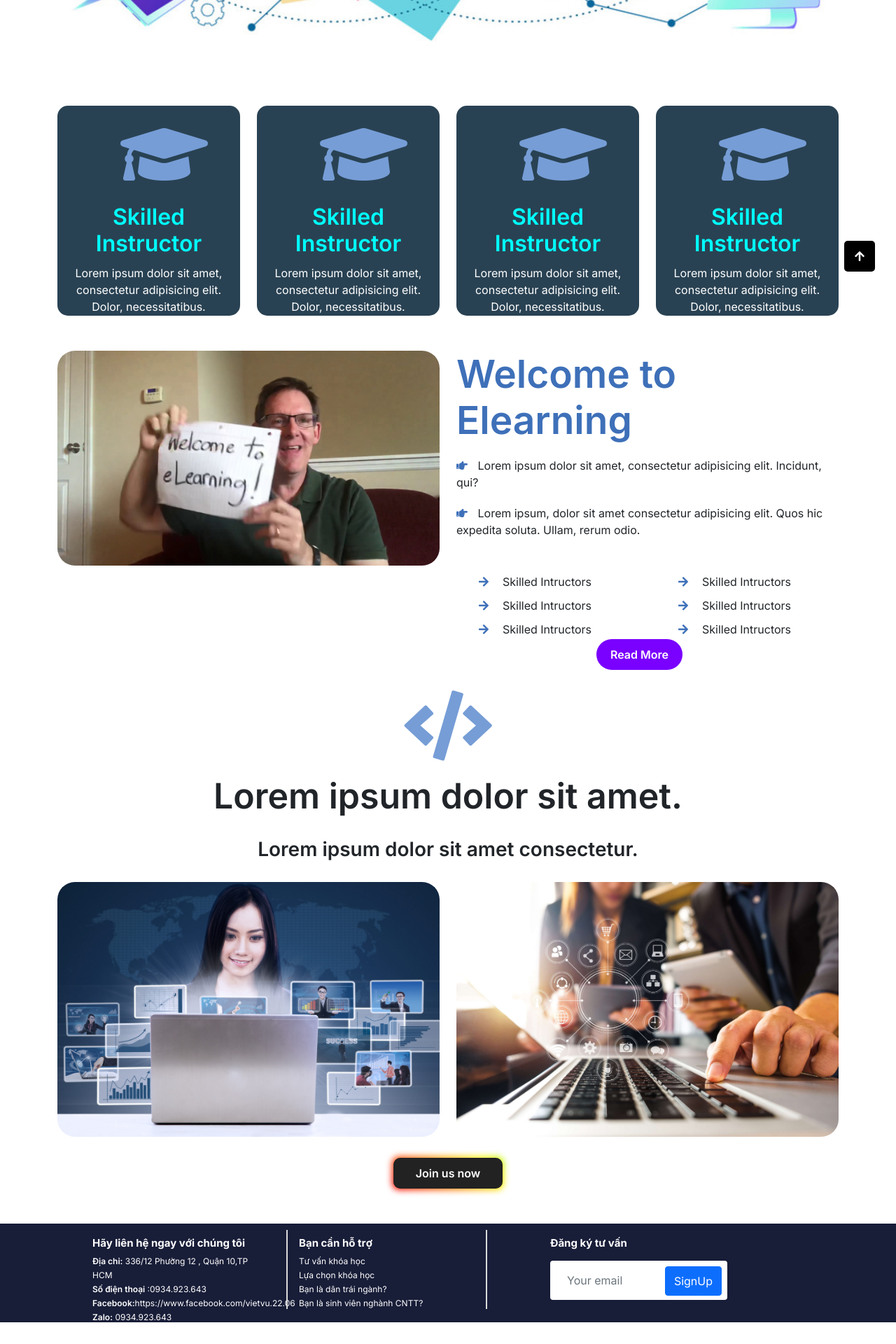
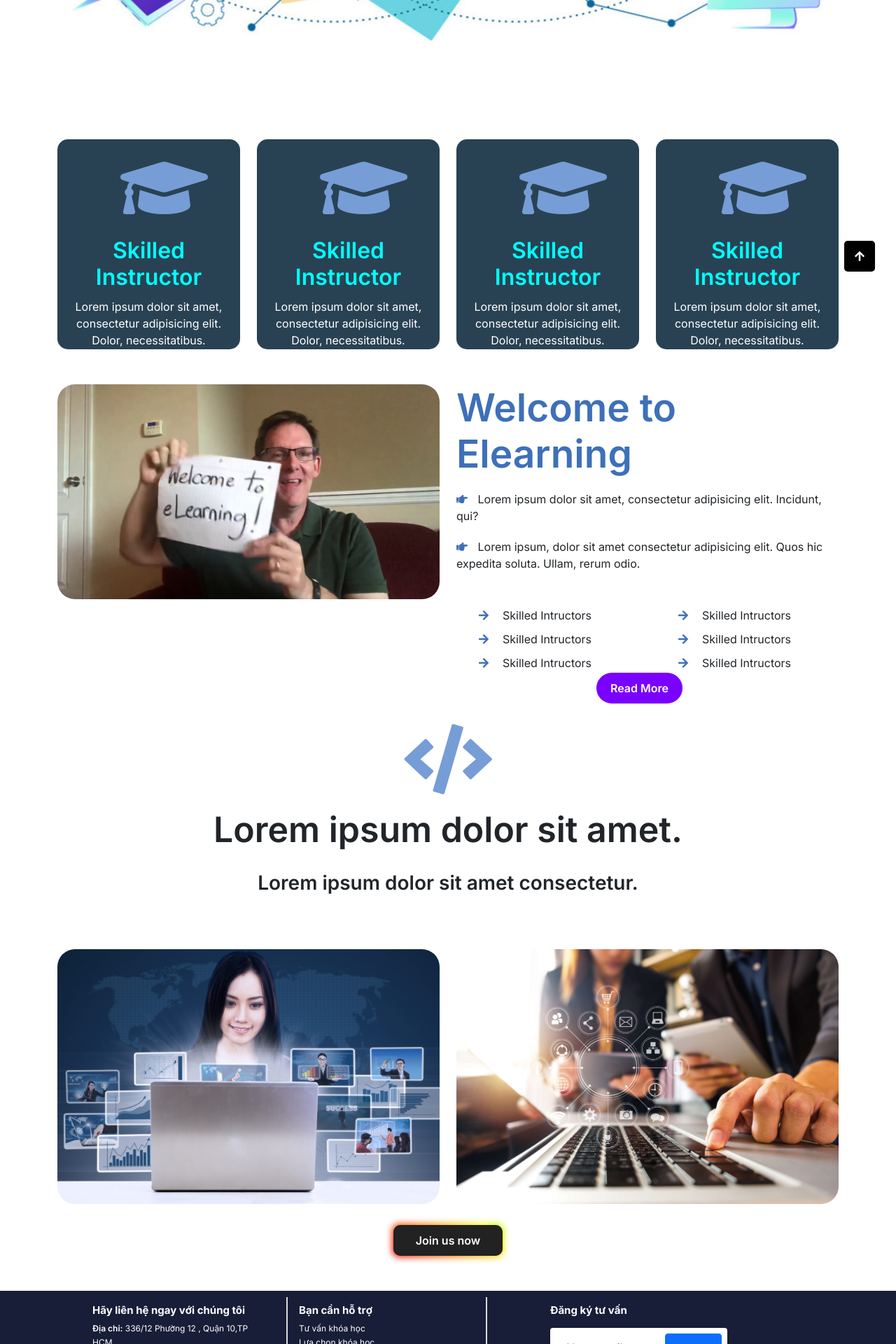
Before and after one commit to VuNguyenViet/DuAnCuoiKhoa, a React (Create React App) app: page /about in a window 1280 px wide. Shown: the part 382-2302 px from the top of the page at 70% size. Before the commit the page ends 2272 px from the top, so only its background shows below. Built offline with nearby package versions, Linux system fonts and the light colour scheme; no server answers.

Commit message:
SonNguyen1 res

```diff
--- a/src/components/Footer.tsx
+++ b/src/components/Footer.tsx
@@ -12,7 +12,7 @@ export default function Footer({ }: Props) {
       <div className='footer__part --part-1'>
         <div className='container'>
           <div className='row'>
-            <div className='col-xl-4 col-lg-4 col-md-6'>
+            <div className='col-xl-4 col-lg-4 col-md-6 col-sm-12'>
               <div className='footer__item'>
                 <h2>Hãy liên hệ ngay với chúng tôi</h2>
                 <ul>
@@ -23,7 +23,7 @@ export default function Footer({ }: Props) {
                 </ul>
               </div>
             </div>
-            <div className='col-xl-4 col-lg-4 col-md-6'>
+            <div className='col-xl-4 col-lg-4 col-md-6 col-sm-12'>
               <div className='footer__item ps-3 me-3 --border'>
                 <h2>Bạn cần hỗ trợ</h2>
                 <ul>
@@ -51,7 +51,7 @@ export default function Footer({ }: Props) {
                 </ul>
               </div>
             </div>
-            <div className='col-xl-4 col-lg-4 col-md-6'>
+            <div className='col-xl-4 col-lg-4 col-md-6 col-sm-12'>
               <div className="footer__item">
                 <h2 className="mb-3">Đăng ký tư vấn</h2>
                 <div className="position-relative mx-auto" style={{ maxWidth: "400px" }}>
--- a/src/pages/About/About.tsx
+++ b/src/pages/About/About.tsx
@@ -21,7 +21,7 @@ export default function Introduction({}: Props) {
       </div>
         <div className="container">
       <div className="row about_card  animate__animated animate__fadeInDown animate__delay-0.5s">
-        <div className="col-xl-3 col-md-6 col-sm-12">
+        <div className="col-xl-3 col-md-6 col-sm-12 mt-5">
           <div className="about_title">
             <i className="fa fa-graduation-cap"></i>
             <h2>Skilled Instructor</h2>
@@ -32,7 +32,7 @@ export default function Introduction({}: Props) {
           </div>
         </div>
 
-        <div className="col-xl-3 col-md-6 col-sm-12 ">
+        <div className="col-xl-3 col-md-6 col-sm-12 mt-5 ">
           <div className="about_title">
             <i className="fa fa-graduation-cap"></i>
             <h2>Skilled Instructor</h2>
@@ -43,7 +43,7 @@ export default function Introduction({}: Props) {
           </div>
         </div>
 
-        <div className="col-xl-3 col-md-6 col-sm-12">
+        <div className="col-xl-3 col-md-6 col-sm-12 mt-5">
           <div className="about_title">
             <i className="fa fa-graduation-cap"></i>
             <h2>Skilled Instructor</h2>
@@ -54,7 +54,7 @@ export default function Introduction({}: Props) {
           </div>
         </div>
 
-        <div className="col-xl-3 col-md-6 col-sm-12">
+        <div className="col-xl-3 col-md-6 col-sm-12 mt-5">
           <div className="about_title">
             <i className="fa fa-graduation-cap"></i>
             <h2>Skilled Instructor</h2>
@@ -143,11 +143,11 @@ export default function Introduction({}: Props) {
         <div className="about_slogan_bot">
               <h3 className=" animate__animated animate__bounceInUp animate__delay-5s  ">Lorem ipsum dolor sit amet consectetur.</h3>
               <div className="row">
-                <div className="col-md-6 col-sm-12 slogan_img_left animate__animated animate__backInLeft animate__delay-4s ">
+                <div className="col-md-6 col-sm-12 mt-5 slogan_img_left animate__animated animate__backInLeft animate__delay-4s ">
                   <img src={about4} alt="" />
                 </div>
 
-                <div className="col-md-6 col-sm-12 slogan_img_right animate__animated animate__backInRight animate__delay-4s">
+                <div className="col-md-6 col-sm-12 mt-5 slogan_img_right animate__animated animate__backInRight animate__delay-4s">
                   <img src={about5} alt="" />
                 </div>
               </div>
```
